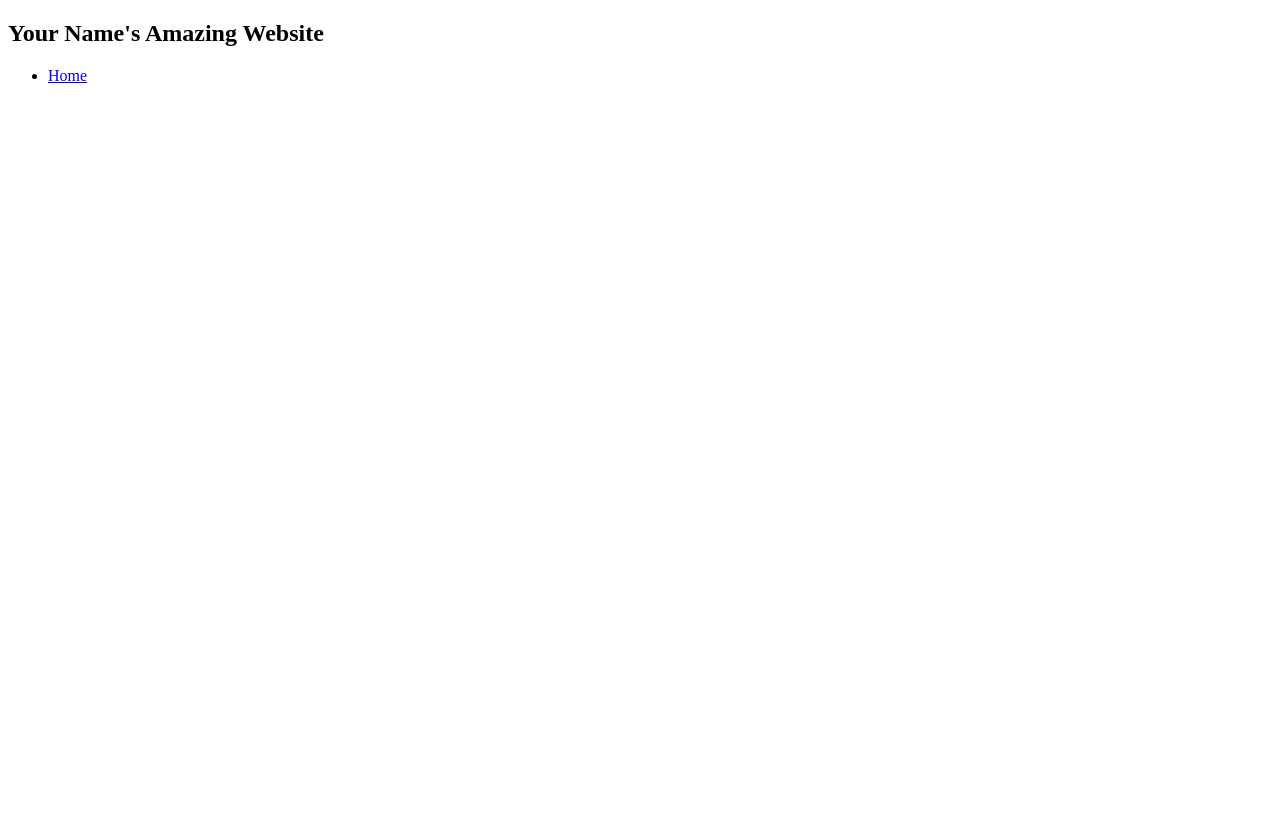
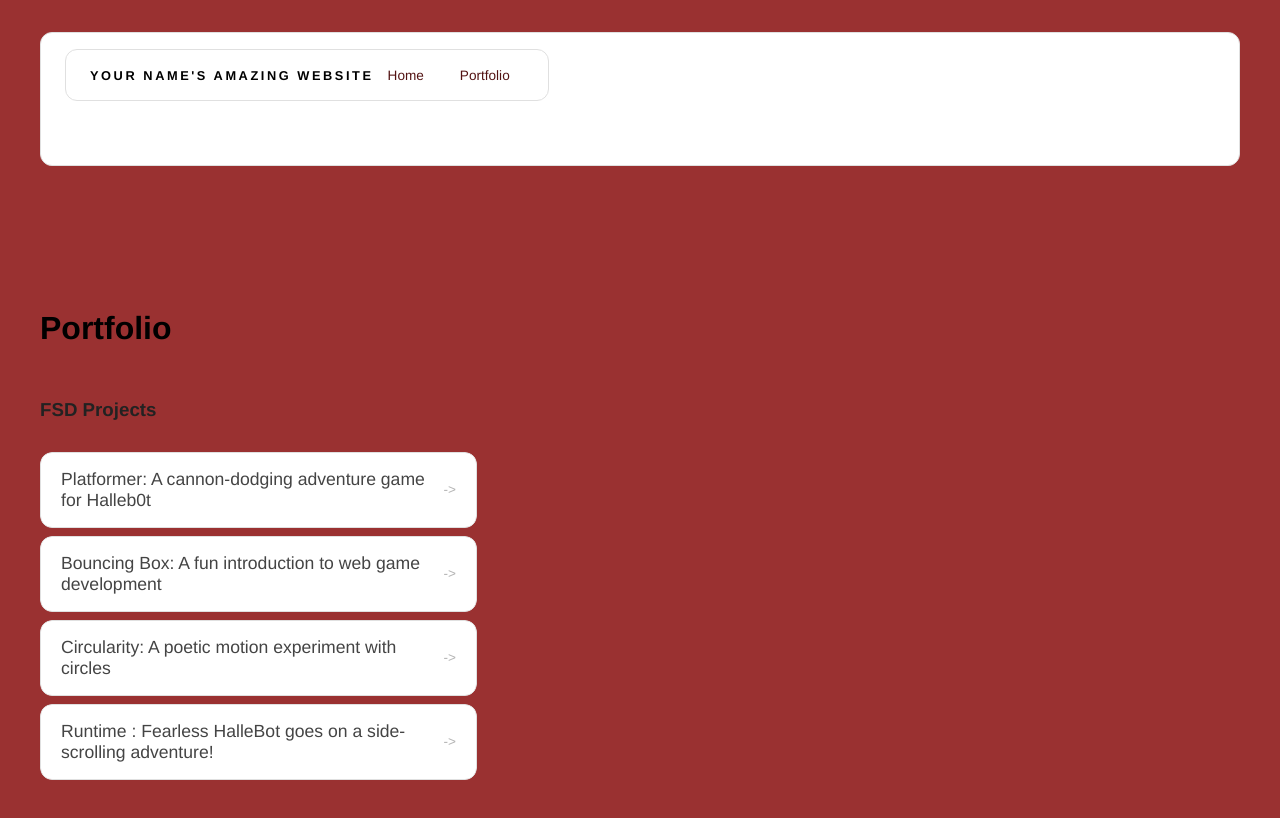
Before and after one commit to mg4609920/mg4609920.github.io, a plain HTML site: page portfolio.html in a window 1280 px wide. Drawn offline with Linux system fonts and the light colour scheme.

Commit message:
add portfolio page to website

```diff
--- a/portfolio.html
+++ b/portfolio.html
@@ -2,6 +2,7 @@
 <html>
   <head>
     <title>Jamarions World</title>
+    <link rel="stylesheet" href="style.css" />
   </head>
 
   <body>
@@ -9,18 +10,43 @@
     <div id="all-contents">
 
       <nav>
+      <nav>
       <h1>Your Name's Amazing Website</h1>
+      <ul id="nav-ul">
+      <li class="nav-li">
+      <a href="index.html">Home</a>
+      </li>
+      <li class="nav-li">
+      <a href="portfolio.html">Portfolio</a>
+      </li>
+     </ul>
+      </nav>
 
-      <ul id="nav-ul">
-       <li class="nav-li">
-        <a href="portfolio.html">Home</a>
-        </li>
-
-      </ul>
       </nav>
 
       <main>
+      <div class="content">
+       <h1>Portfolio</h1>
+       <h3>FSD Projects</h3>
+       <ul id="portfolio">
+      <li>
+        <a href="fsd-projects/platformer/">Platformer: A cannon-dodging adventure game for Halleb0t</a>
+        </li>
+        <li>
+            <a href="fsd-projects/bouncing-box/">Bouncing Box: A fun introduction to web game development</a>
+          </li>
+          <li>
+         <a href="fsd-projects/circularity/">Circularity: A poetic motion experiment with circles</a>
+      </li>
+      <li>
+        <a href="fsd-projects/runtime/">Runtime : Fearless HalleBot goes on a side-scrolling adventure!</a>
+        </li>
 
+       </ul>
+
+        <!-- ASD Projects will go here -->
+
+          </div>
       </main>
 
     </div>
--- a/style.css
+++ b/style.css
@@ -159,3 +159,55 @@ nav h1 {
   background: #3030a5;
   color: #95c12f;
 }
+/* Portfolio styles */
+.content h1 {
+  color: black;
+}
+
+#portfolio {
+  list-style: none;
+  margin: 0;
+  padding: 0;
+  width: 100%;
+  display: flex;
+  flex-direction: column;
+  gap: 8px;
+}
+
+#portfolio li {
+  border-radius: 12px;
+  overflow: hidden;
+}
+
+#portfolio a {
+  display: flex;
+  justify-content: space-between;
+  align-items: center;
+  text-decoration: none;
+  color: #444;
+  padding: 16px 20px;
+  font-size: 1.1rem;
+  font-weight: 500;
+  background: #fff;
+  border: 1px solid #e0e0e0;
+  border-radius: 12px;
+  transition: background 0.25s ease, color 0.25s ease, transform 0.25s ease;
+}
+
+#portfolio a:hover {
+  background: #000;
+  color: #fff;
+  transform: translateX(4px);
+}
+
+#portfolio a::after {
+  content: "->";
+  font-size: 0.85rem;
+  opacity: 0.4;
+  transition: opacity 0.25s ease;
+  white-space: nowrap;
+}
+
+#portfolio a:hover::after {
+  opacity: 1;
+}
```
